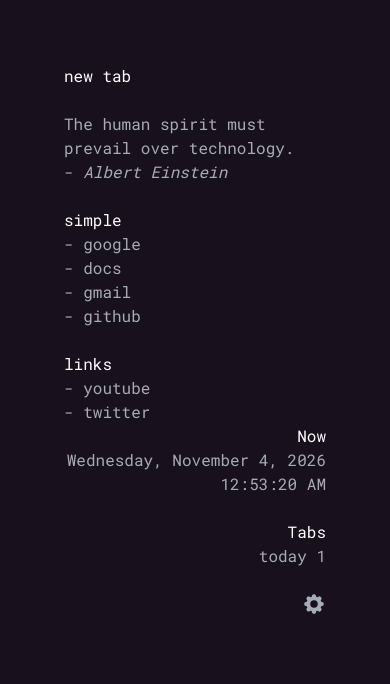
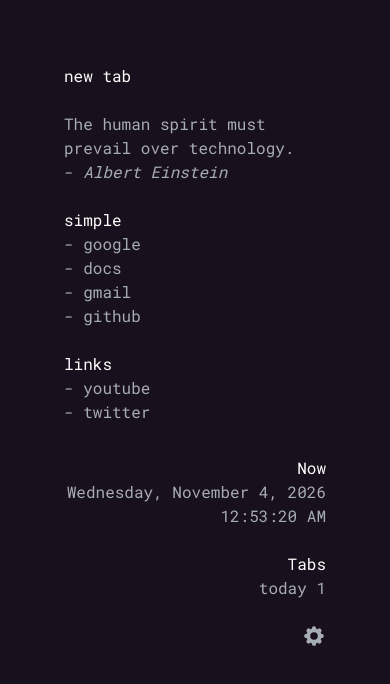
Before and after one commit to cubedhuang/simple-new-tab, a Svelte app: page / in a window 390 px wide. Shown: the top 684 px of the page. Built offline with nearby package versions, Linux system fonts and the light colour scheme.

Commit message:
fix spacing between "columns" on small screens

```diff
--- a/src/App.svelte
+++ b/src/App.svelte
@@ -41,7 +41,7 @@
 		<Links />
 	</div>
 
-	<div class="ml-auto max-w-96 shrink-0 flow text-right">
+	<div class="ml-auto max-sm:mt-8 max-w-96 shrink-0 flow text-right">
 		{#if !clock.value.hidden}
 			<Clock />
 		{/if}
```
